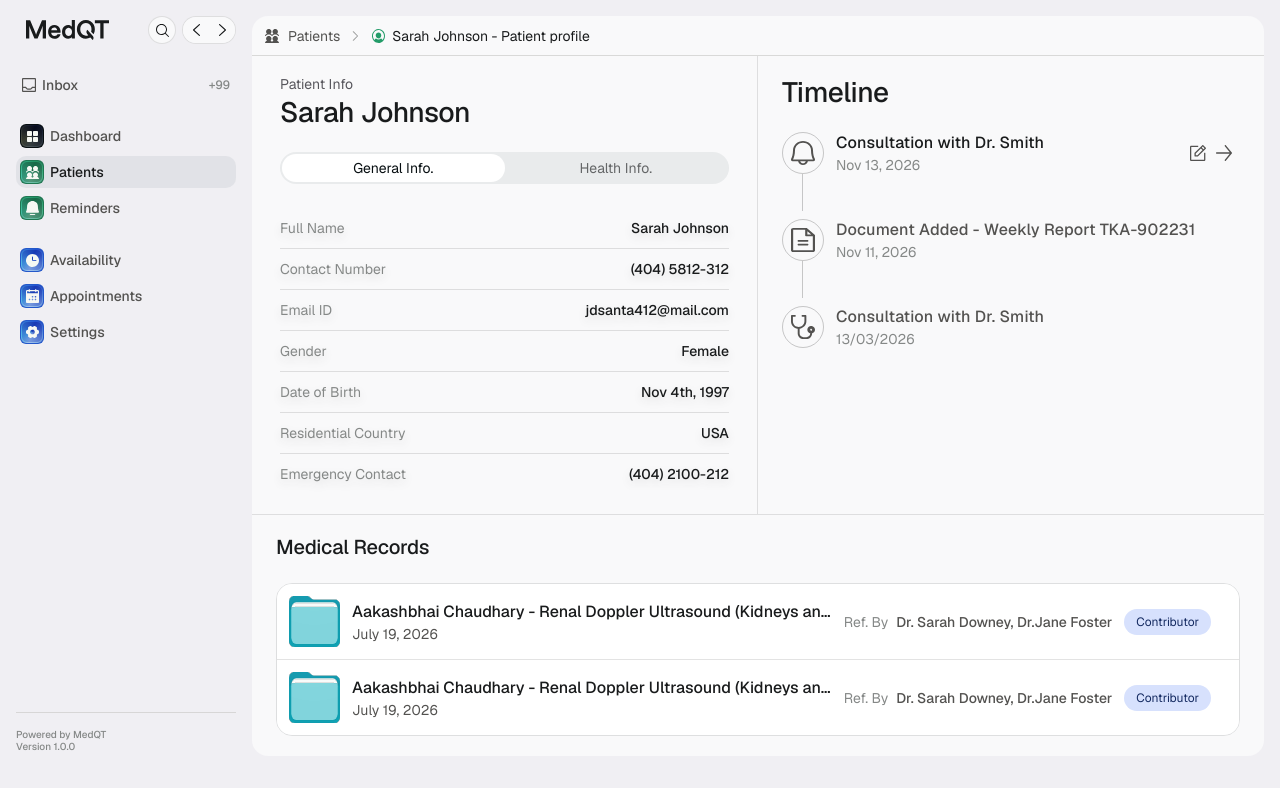
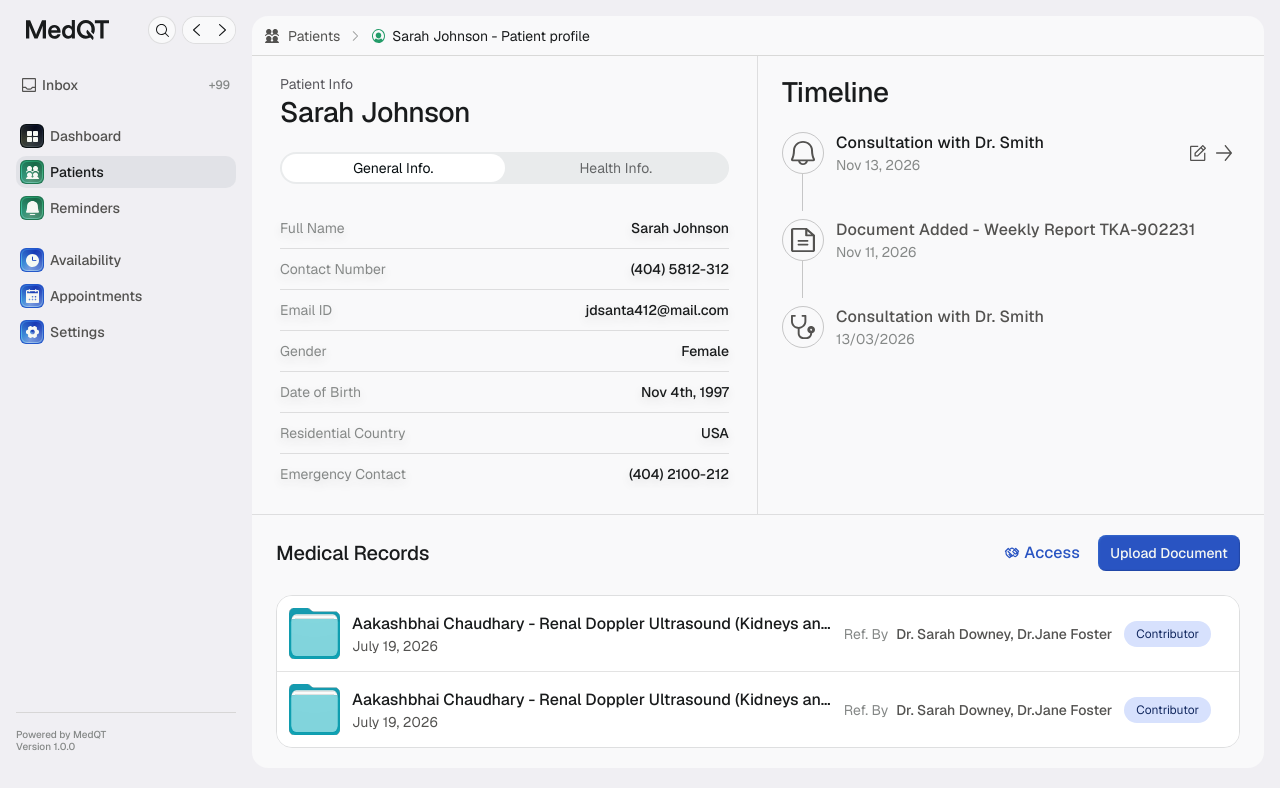
Before and after one commit to amananurag20/ech_frontend, a Next.js app: page /patients/g-1 in a window 1280 px wide. Shown: the top 788 px of the page. Built offline with nearby package versions, Linux system fonts and the light colour scheme.

Commit message:
changes added

```diff
--- a/components/Patients/PatientDetailsScreen/PatientDetailsScreen.module.css
+++ b/components/Patients/PatientDetailsScreen/PatientDetailsScreen.module.css
@@ -168,7 +168,9 @@
 }
 
 .detailsTable {
+  box-sizing: border-box;
   filter: drop-shadow(0 4px 4px rgba(30, 30, 30, 0.12));
+  height: 286px;
 }
 
 .detailRow {
@@ -289,6 +291,59 @@
   margin: 0;
 }
 
+.recordsHeader {
+  align-items: center;
+  display: flex;
+  justify-content: space-between;
+  width: 100%;
+}
+
+.recordActions {
+  align-items: center;
+  display: flex;
+  gap: 10px;
+  justify-content: flex-end;
+  margin-left: auto;
+}
+
+.accessButton {
+  border-radius: 8px;
+  color: #2954c2;
+  gap: 4px;
+  height: 36px;
+  padding: 8px 12px 8px 10px;
+}
+
+.accessButton > span:first-child,
+.accessButton > span:first-child > * {
+  flex-basis: 16px;
+  height: 16px;
+  width: 16px;
+}
+
+.accessButton > span:last-child {
+  font-size: 16px;
+  letter-spacing: 0.2px;
+  line-height: 20px;
+}
+
+.uploadButton {
+  background: #2954c2;
+  border-radius: 8px;
+  color: #f6f8f3;
+  height: 36px;
+  padding: 10px 12px;
+  width: 142px;
+}
+
+.uploadButton:hover {
+  background: linear-gradient(rgba(27, 31, 40, 0.08), rgba(27, 31, 40, 0.08)), #2954c2;
+}
+
+.hiddenUpload {
+  display: none;
+}
+
 .recordsTable {
   border: 1px solid rgba(62, 66, 67, 0.14);
   border-radius: 16px;
--- a/components/Patients/PatientDetailsScreen/PatientDetailsScreen.tsx
+++ b/components/Patients/PatientDetailsScreen/PatientDetailsScreen.tsx
@@ -2,7 +2,8 @@
 
 import Image from "next/image";
 import Link from "next/link";
-import { useState } from "react";
+import { useRef, useState } from "react";
+import { Button } from "@/components/Button";
 import { PrimaryNavigation } from "@/components/Navigation";
 import styles from "./PatientDetailsScreen.module.css";
 
@@ -38,6 +39,7 @@ function DetailRow({ label, value }: { label: string; value: string }) {
 
 export function PatientDetailsScreen({ patient }: { patient: PatientDetailsData }) {
   const [tab, setTab] = useState<"general" | "health">("general");
+  const uploadInputRef = useRef<HTMLInputElement>(null);
 
   return (
     <main className={styles.page}>
@@ -130,7 +132,39 @@ export function PatientDetailsScreen({ patient }: { patient: PatientDetailsData
           </div>
 
           <section className={styles.recordsSection}>
-            <h2>Medical Records</h2>
+            <div className={styles.recordsHeader}>
+              <h2>Medical Records</h2>
+              <div className={styles.recordActions}>
+                <Button
+                  className={styles.accessButton}
+                  leadingIcon={
+                    <Image
+                      alt=""
+                      height={16}
+                      src="/icons/patients/details/handshake.svg"
+                      width={16}
+                    />
+                  }
+                  variant="link"
+                >
+                  Access
+                </Button>
+                <Button
+                  className={styles.uploadButton}
+                  onClick={() => uploadInputRef.current?.click()}
+                  variant="primary"
+                >
+                  Upload Document
+                </Button>
+                <input
+                  accept=".pdf,.doc,.docx,.png,.jpg,.jpeg"
+                  aria-label="Upload medical document"
+                  className={styles.hiddenUpload}
+                  ref={uploadInputRef}
+                  type="file"
+                />
+              </div>
+            </div>
             <div className={styles.recordsTable}>
               {medicalRecords.map((record, index) => (
                 <article className={styles.record} key={`${record}-${index}`}>
```
Also changed, not shown: public/icons/patients/details/handshake.svg (added).
